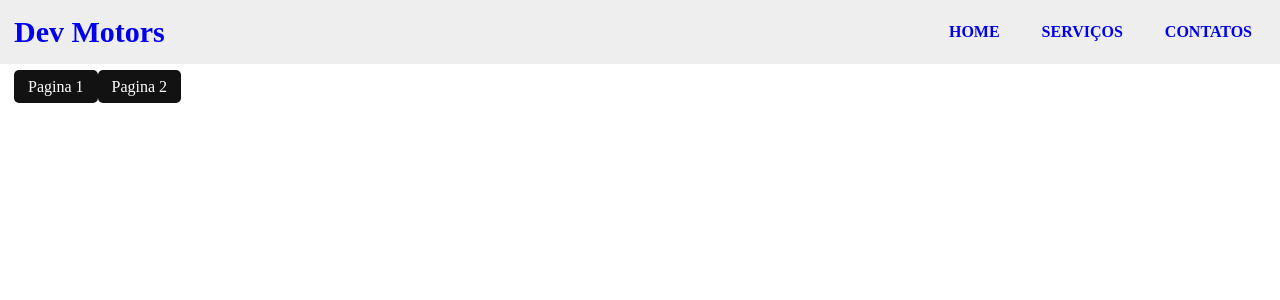
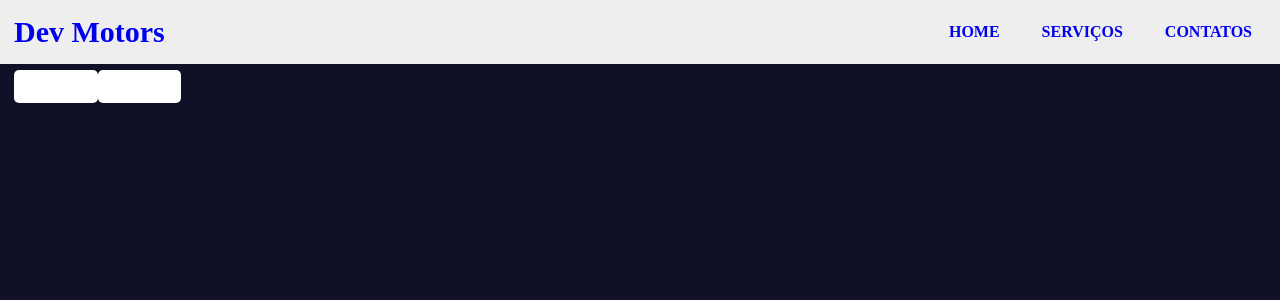
Before and after one commit to FilipeRabelo/app-dev-motors, a Next.js app: page / in a window 1280 px wide. Shown: the top 300 px of the page. Built offline with nearby package versions, Linux system fonts and the light colour scheme.

Commit message:
app-next-dev-motors

```diff
--- a/src/app/components/home-components/subMenu/styles.module.scss
+++ b/src/app/components/home-components/subMenu/styles.module.scss
@@ -19,7 +19,8 @@
   padding: 14px 0;
 
   li a{
-    background-color: #121212;
+    // background-color: #121212;
+    background-color: #fff;
     color: #FFF;
     padding: 8px 14px;
     border-radius: 5px;
--- a/src/app/globals.scss
+++ b/src/app/globals.scss
@@ -3,6 +3,10 @@
   padding: 0;
   outline: 0;
   box-sizing: border-box;
+}
+
+body{
+  background-color: #101026;
 }
 
 button{
```
